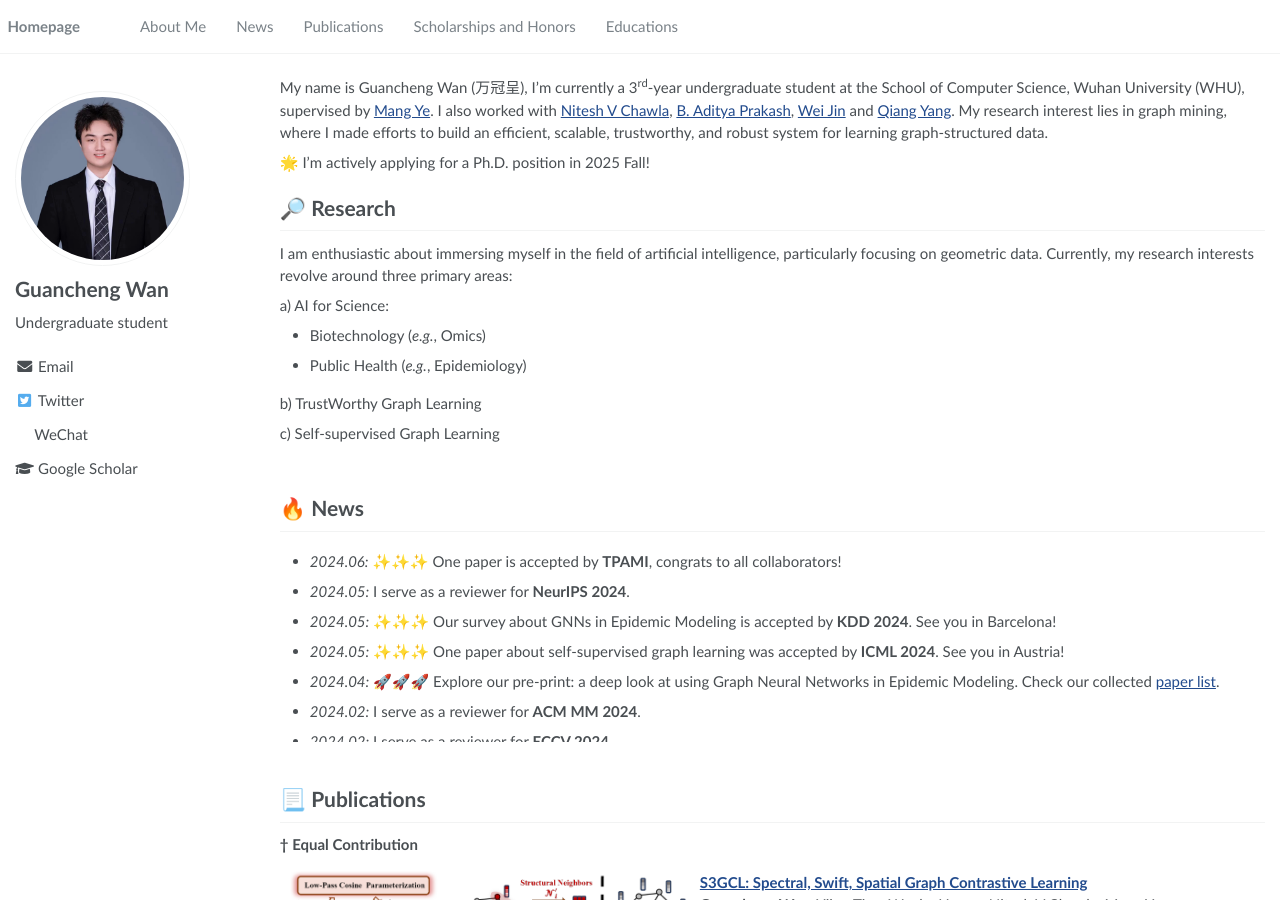
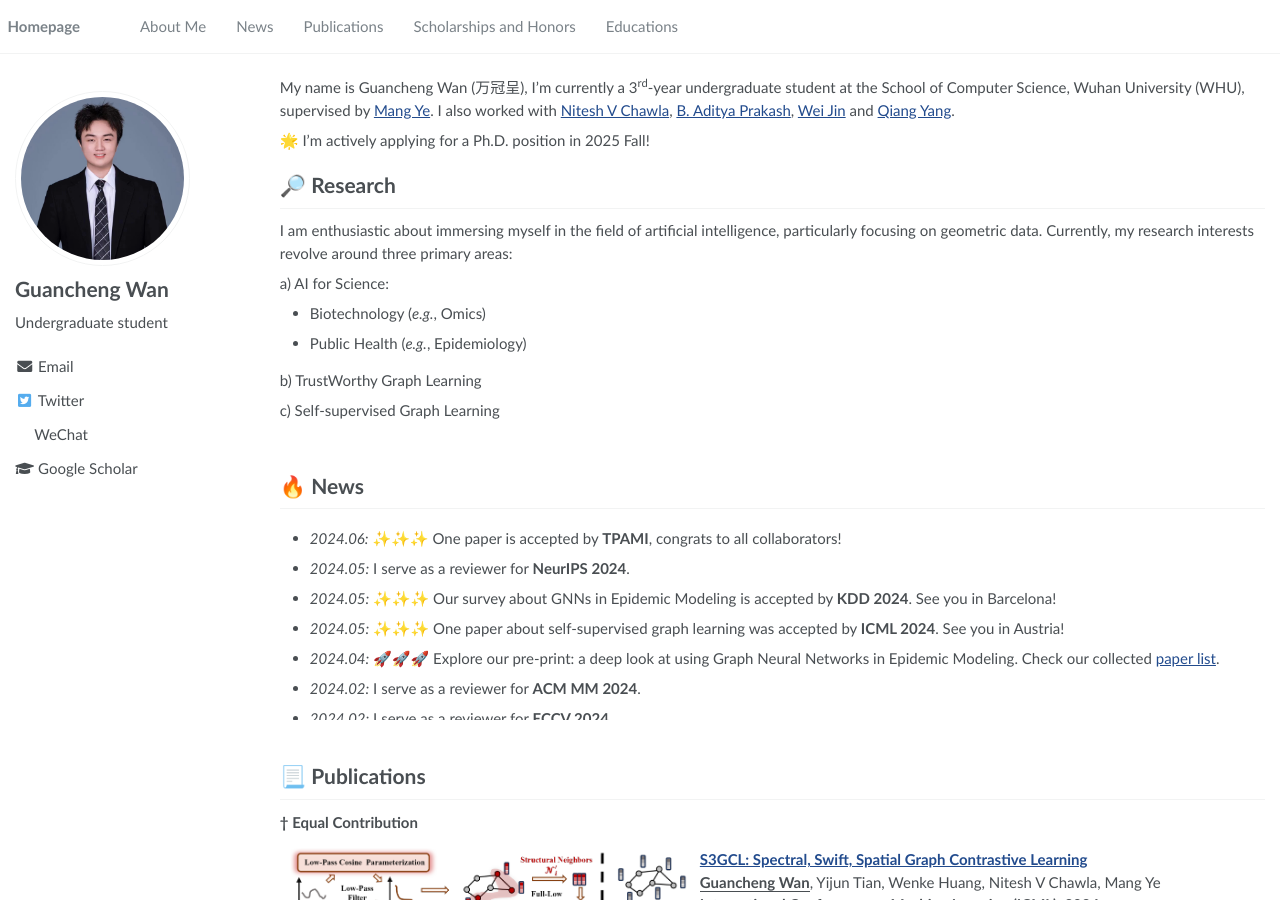
Before and after one commit to SuHui03/guanchengWan.github.io, a Jekyll site: the page built from _pages/about.md, in a window 1280 px wide and 900 px high. Built offline with Jekyll 4.4.1, drawn with Linux system fonts in a browser that asks for light colours.

Commit message:
Update about.md

```diff
--- a/_pages/about.md
+++ b/_pages/about.md
@@ -19,7 +19,8 @@ redirect_from:
 
 
 
-My name is Guancheng Wan (万冠呈), I'm currently a 3<sup>rd</sup>-year undergraduate student at the School of Computer Science, Wuhan University (WHU), supervised by [Mang Ye](https://marswhu.github.io/index.html). I also worked with [Nitesh V Chawla](https://scholar.google.com/citations?hl=en&user=hDLBEhkAAAAJ), [B. Aditya Prakash](https://scholar.google.com/citations?user=C-NftTgAAAAJ), [Wei Jin](https://scholar.google.com/citations?user=eWow24EAAAAJ&hl=en&oi=ao) and [Qiang Yang](https://scholar.google.com/citations?user=1LxWZLQAAAAJ&hl=en).  My research interest lies in graph mining, where I made efforts to build an efficient, scalable, trustworthy, and robust system for learning graph-structured data.
+My name is Guancheng Wan (万冠呈), I'm currently a 3<sup>rd</sup>-year undergraduate student at the School of Computer Science, Wuhan University (WHU), supervised by [Mang Ye](https://marswhu.github.io/index.html). I also worked with [Nitesh V Chawla](https://scholar.google.com/citations?hl=en&user=hDLBEhkAAAAJ), [B. Aditya Prakash](https://scholar.google.com/citations?user=C-NftTgAAAAJ), [Wei Jin](https://scholar.google.com/citations?user=eWow24EAAAAJ&hl=en&oi=ao) and [Qiang Yang](https://scholar.google.com/citations?user=1LxWZLQAAAAJ&hl=en).
+<!-- My research interest lies in graph mining, where I made efforts to build an efficient, scalable, trustworthy, and robust system for learning graph-structured data. -->
 
 
 🌟 I'm actively applying for a Ph.D. position in 2025 Fall!
```
